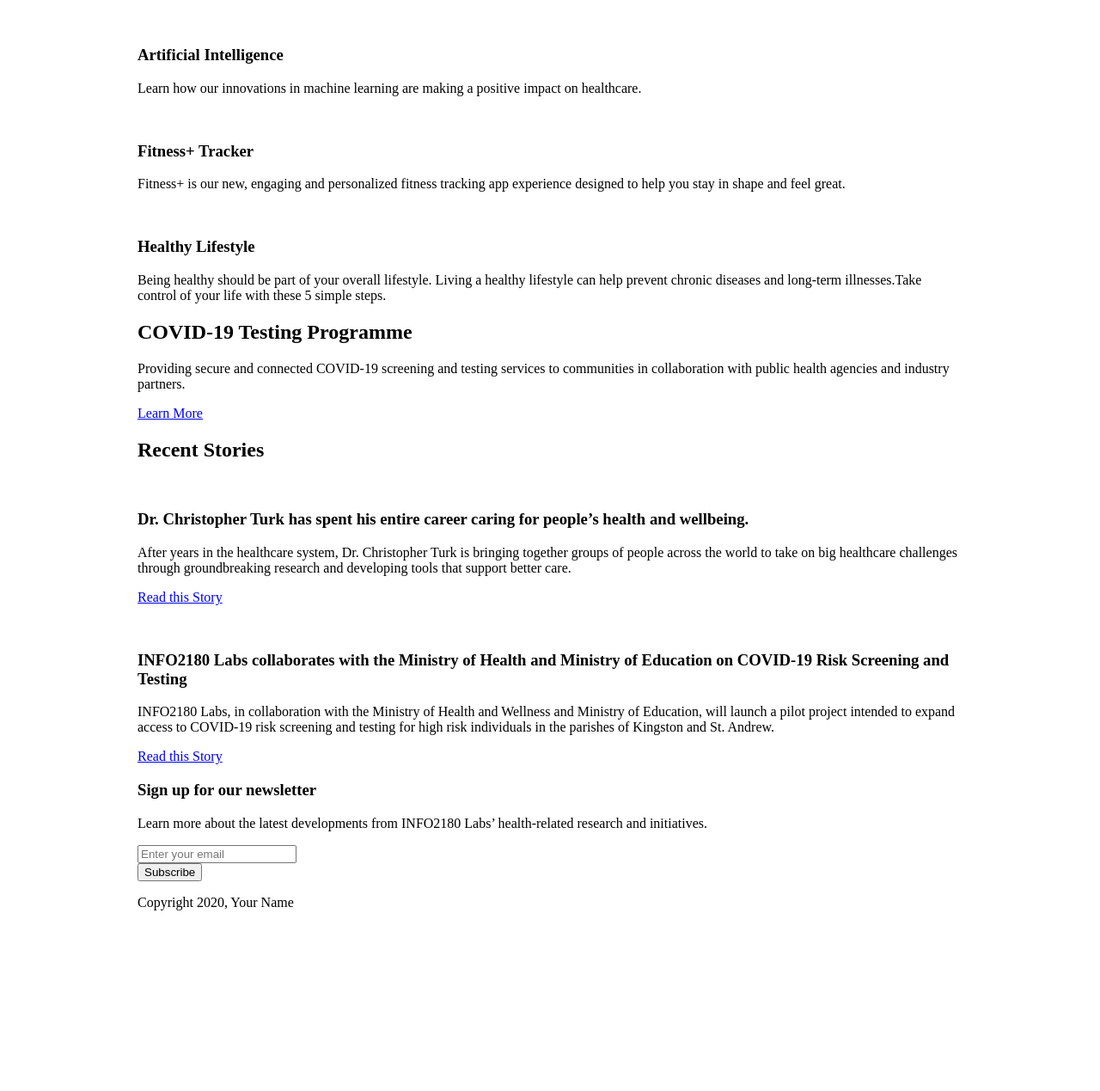
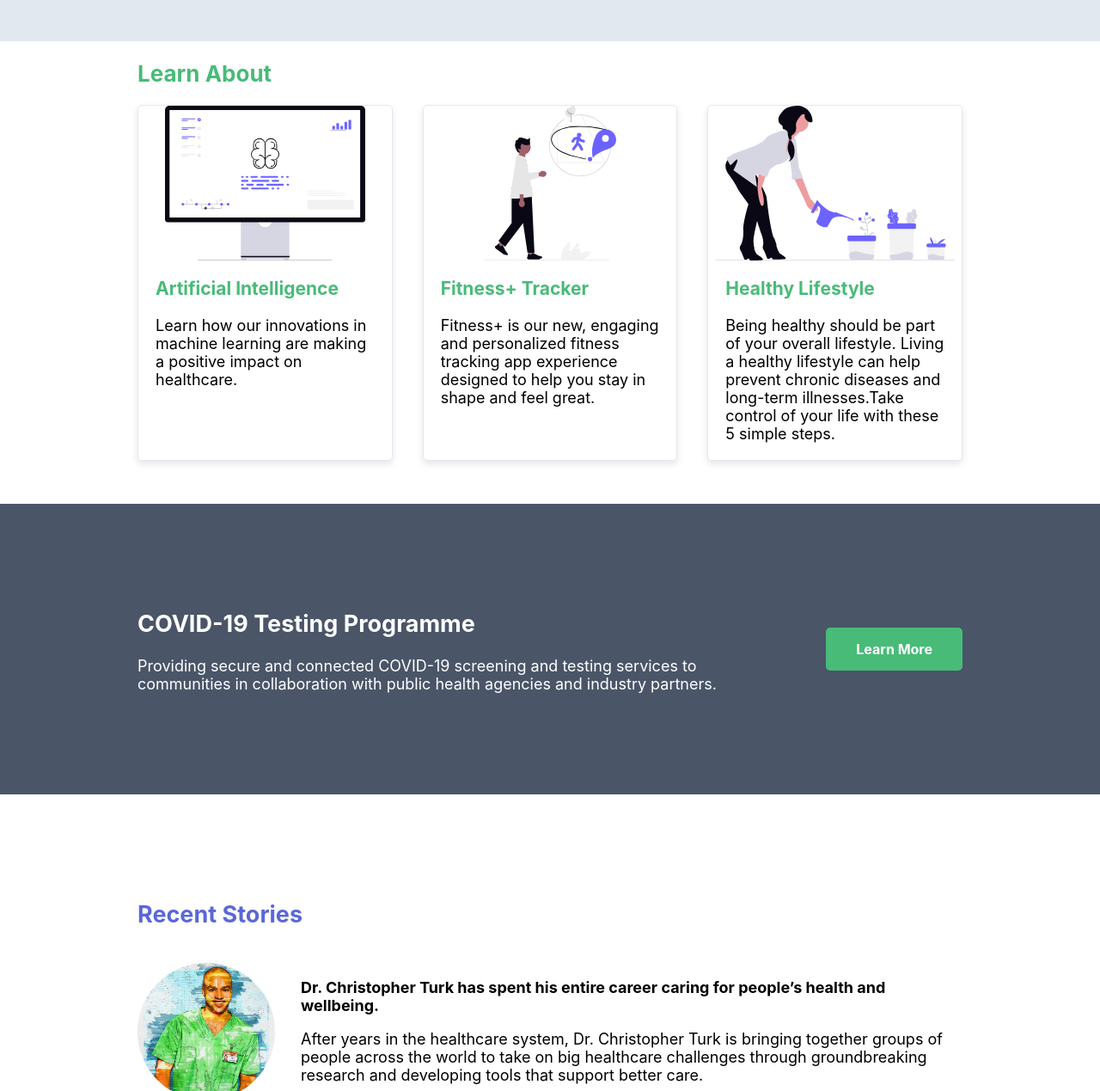
Before and after one commit to TiannaBassaragh/info2180-project1, a plain HTML site: page index.html in a window 1280 px wide. Shown: the part 357-1626 px from the top of the page at 86% size. Before the commit the page ends 1432 px from the top, so only its background shows below. Drawn offline with Linux system fonts and the light colour scheme.

Commit message:
Completed project 1

```diff
--- a/index.html
+++ b/index.html
@@ -26,7 +26,7 @@
         <section class="overview-hero">
             <div class="container">
                 <div class="overview-hero-image">
-                    <img src="#" alt="">
+                    <img src="media\healthy_lifestyle.svg" alt="Cartoon image of man eating apple from undraw">
                 </div>
                 <div class="overview-hero-text">
                     <h2>Live  your healthiest life now!</h2>
@@ -39,21 +39,21 @@
                 <h2>Learn About</h2>
                 <div class="cards">
                     <div class="card">
-                        <img src="#" alt="">
+                        <img src="media\ai_agent.svg" alt="Cartoon image of computer screen showing AI processing from undraw">
                         <div class="card-body">
                             <h3>Artificial Intelligence</h3>
                             <p>Learn how our innovations in machine learning are making a positive impact on healthcare.</p>
                         </div>
                     </div>
                     <div class="card">
-                        <img src="#" alt="">
+                        <img src="media\walk_stats.svg" alt="Cartoon image of man checking statistics from undraw">
                         <div class="card-body">
                             <h3>Fitness+ Tracker</h3>
                             <p>Fitness+ is our new, engaging and personalized fitness tracking app experience designed to help you stay in shape and feel great.</p>
                         </div>
                     </div>
                     <div class="card">
-                        <img src="#" alt="">
+                        <img src="media\watering_plants.svg" alt="Cartoon image of woman watering plants from undraw">
                         <div class="card-body">
                             <h3>Healthy Lifestyle</h3>
                             <p>Being healthy should be part of your overall lifestyle. Living a healthy lifestyle can help prevent chronic diseases and long-term illnesses.Take control of your life with these 5 simple steps.</p>
@@ -77,7 +77,7 @@
             <div class="container">
                 <h2>Recent Stories</h2>
                 <article>
-                    <img src="" alt="">
+                    <img src="media\ChristopherTurkCartoon.jpg" alt="Drawing of Christopher Turk">
                     <div class="article-body">
                         <h3>Dr. Christopher Turk has spent his entire career caring for people’s health and wellbeing.</h3>
                         <p>After years in the healthcare system, Dr. Christopher Turk is bringing together groups of people across the world to take on big healthcare challenges through groundbreaking research and developing tools that support better care.</p>
@@ -85,7 +85,7 @@
                     </div>
                 </article>
                 <article>
-                    <img src="" alt="">
+                    <img src="media\covid_vaccine.jpg" alt="Image of COVID-19 vaccine">
                     <div class="article-body">
                         <h3>INFO2180 Labs collaborates with the Ministry of Health and Ministry of Education on COVID-19 Risk Screening and Testing</h3>
                         <p>INFO2180 Labs, in collaboration with the Ministry of Health and Wellness and Ministry of Education, will launch a pilot project intended to expand access to COVID-19 risk screening and testing for high risk individuals in the parishes of Kingston and St. Andrew.</p>
@@ -110,7 +110,7 @@
     </main>
     <footer>
         <div class="container">
-            <p>Copyright 2020, Your Name</p>
+            <p>Copyright 2025, Tianna Bassaragh</p>
         </div>
     </footer>
 </body>
--- a/scripts.js
+++ b/scripts.js
@@ -1 +1,25 @@
 /* Add your JavaScript to this file */
+
+document.addEventListener("DOMContentLoaded", () => {
+
+    const form = document.querySelector(".newsletter form");
+    const input = document.querySelector("#email");
+    const message = document.querySelector(".message");
+
+    form.addEventListener("submit", function (e) {
+        e.preventDefault();
+
+        const email = input.value.trim();
+
+        if (email === "") {
+            message.textContent = "Please enter a valid email address.";
+            return;
+        }
+
+        message.textContent =
+            `Thank you! Your email address ${email} has been added to our mailing list!`;
+
+        input.value = "";
+    });
+
+});
--- a/styles.css
+++ b/styles.css
@@ -1,7 +1,13 @@
 /* Add your CSS to this file */
+
+/* ------------------------------------------------------- */
+/* GLOBAL STYLES */
+/* ------------------------------------------------------- */
 body {
     margin: 0;
-    font-size: 16px;
+    font-size: 18px;
+    font-family: -apple-system, BlinkMacSystemFont, "Segoe UI", Roboto,
+                 "Helvetica Neue", Arial, "Noto Sans", sans-serif;
 }
 
 .container {
@@ -9,3 +15,227 @@
     max-width: 960px;
     width: 100%;
 }
+
+section {
+    padding: 70px 0;
+}
+
+/* ------------------------------------------------------- */
+/* HEADER */
+/* ------------------------------------------------------- */
+header {
+    background: white;
+    font-size: 18px;
+    padding: 25px 0;
+}
+
+header .container {
+    display: flex;
+    justify-content: space-between;
+    align-items: center;
+}
+
+header h1 {
+    font-size: 20px;
+}
+
+nav ul {
+    display: flex;
+    gap: 30px;
+    list-style: none;
+    margin: 0;
+    padding: 0;
+}
+
+nav a {
+    text-decoration: none;
+    color: #6B7280;
+    font-weight: bold;
+}
+
+nav a:hover {
+    color: #5A67D8;
+}
+
+/* ------------------------------------------------------- */
+/* HERO */
+/* ------------------------------------------------------- */
+.overview-hero {
+    background: #E2E8F0;
+}
+
+.overview-hero .container {
+    display: flex;
+    gap: 60px;
+}
+
+.overview-hero-image img {
+    width: 380px;
+    max-width: 100%;
+}
+
+.overview-hero-text h2 {
+    font-size: 32px;
+    margin-bottom: 15px;
+}
+
+/* ------------------------------------------------------- */
+/* LEARN ABOUT */
+/* ------------------------------------------------------- */
+.learn-about {
+    padding-top: 0px;
+    padding-bottom: 50px;
+}
+.learn-about h2 {
+    font-size: 26px;
+    color: #48BB78;
+}
+
+.cards {
+    display: grid;
+    grid-template-columns: repeat(3, 1fr);
+    gap: 35px;
+}
+
+.card {
+    display: flex;
+    flex-direction: column;
+    border: 1px solid #E2E8F0;
+    border-radius: 5px;
+    box-shadow: 0 4px 8px rgba(0,0,0,0.1);
+}
+
+.card img {
+    align-self: center;
+    width:auto;
+    height: 180px;
+    object-fit: cover;
+    border-radius: 5px 5px 0 0;
+}
+
+.card h3 {
+    color: #48BB78;
+    font-size: 21px;
+    margin: 20px;
+}
+
+.card p {
+    margin: 20px;
+}
+
+/* ------------------------------------------------------- */
+/* TESTING SECTION */
+/* ------------------------------------------------------- */
+.testing {
+    background: #4A5568;
+    color: white;
+    padding: 100px 0;
+}
+
+.testing .container {
+    display: flex;
+    justify-content: space-between;
+    align-items: center;
+    gap: 50px;
+}
+
+.testing a.btn {
+    background: #48BB78;
+    color: white;
+    padding: 15px 35px;
+    border-radius: 5px;
+    text-decoration: none;
+    font-size: 16px;
+    font-weight: bold;
+    white-space: nowrap;
+    display: inline-block;
+}
+
+/* ------------------------------------------------------- */
+/* STORIES */
+/* ------------------------------------------------------- */
+.stories {
+    padding-top: 100px;
+    padding-bottom: 50px;
+}
+.stories h2 {
+    color: #5A67D8;
+    margin-bottom: 40px;
+}
+
+.stories article {
+    display: flex;
+    gap: 30px;
+    margin-bottom: 50px;
+}
+
+.stories img {
+    width: 160px;
+    height: 160px;
+    border-radius: 50%;
+    object-fit: cover;
+}
+
+.stories h3 {
+    font-size: 18px;
+}
+
+.stories a {
+    color: #5A67D8;
+    text-decoration: none;
+    font-weight: bold;
+}
+
+/* ------------------------------------------------------- */
+/* NEWSLETTER */
+/* ------------------------------------------------------- */
+.newsletter {
+    background: #48BB78;
+    color: white;
+    text-align: center;
+    padding: 30px 0;
+}
+
+.newsletter form {
+    display: flex;
+    justify-content: center;
+    gap: 10px;
+    margin-top: 15px;
+}
+
+.newsletter p {
+    max-width: 450px;
+    margin: 0 auto;
+}
+
+.newsletter input {
+    padding: 12px;
+    width: 300px;
+    font-size: 16px;
+    border-radius: 5px;
+    border: none;
+}
+
+.newsletter button {
+    padding: 12px 24px;
+    background: #5A67D8;
+    border-radius: 5px;
+    border: none;
+    color: white;
+    cursor: pointer
+}
+
+.message {
+    margin-top: 20px;
+    font-weight: bold;
+}
+
+/* ------------------------------------------------------- */
+/* FOOTER */
+/* ------------------------------------------------------- */
+footer {
+    background: #4A5568;
+    color: white;
+    text-align: left;
+    padding: 25px 0;
+}
```
Also changed, not shown: media/ChristopherTurkCartoon.jpg (added), media/ai_agent.svg (added), media/covid_vaccine.jpg (added), media/healthy_lifestyle.svg (added), media/walk_stats.svg (added), media/watering_plants.svg (added).
